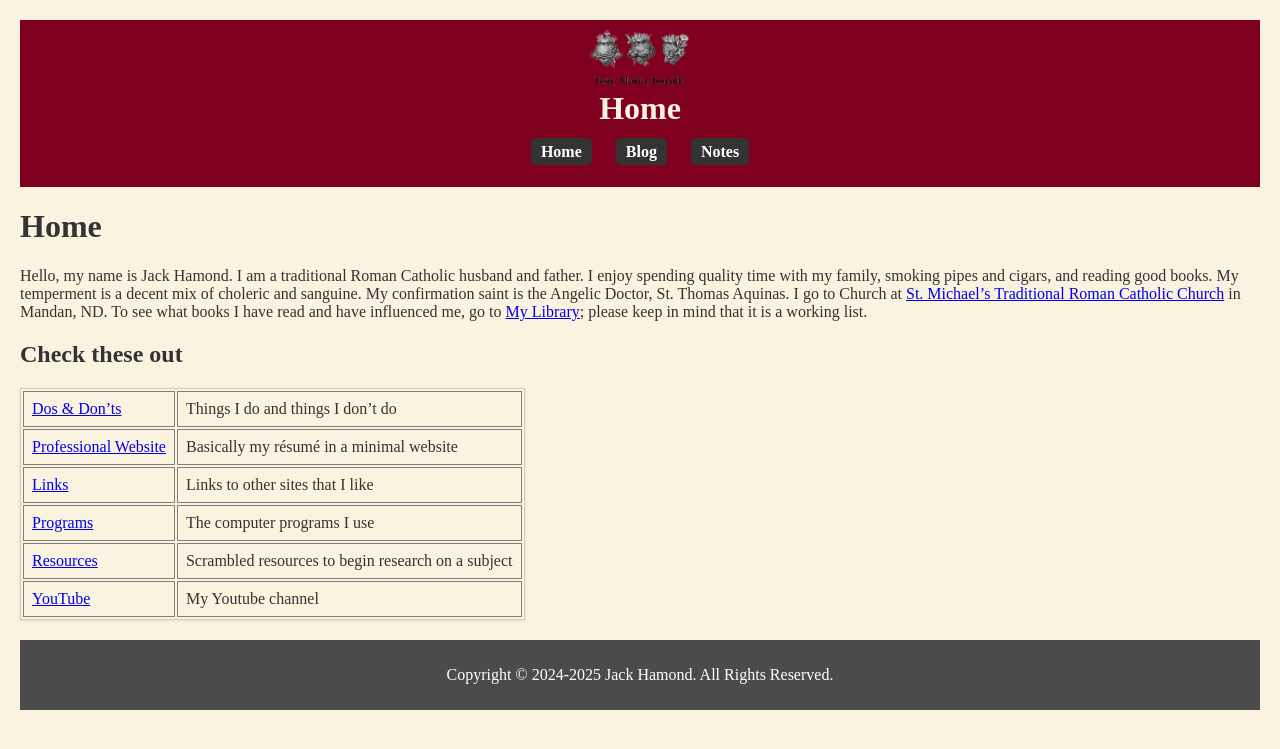
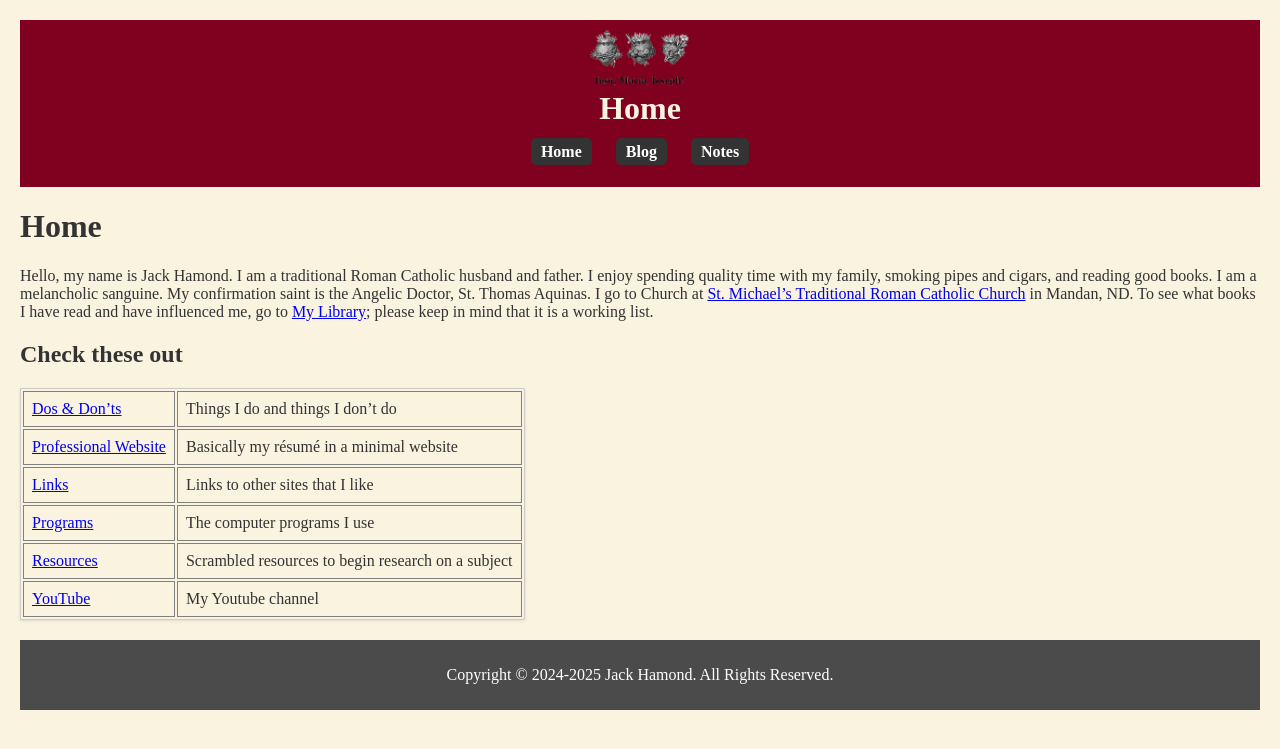
Before and after one commit to jackhamond/jackhamond.github.io, a Jekyll site: the page built from index.md, in a window 1280 px wide. Shown: the top 749 px of the page. Built offline with Jekyll 4.4.1, drawn with Linux system fonts in a browser that asks for light colours; our own code applies the rules of GitHub Pages for plain Markdown files.

Commit message:
Update index.md

```diff
--- a/index.md
+++ b/index.md
@@ -4,7 +4,7 @@ title: "Home"
 
 # Home
 
-Hello, my name is Jack Hamond. I am a traditional Roman Catholic husband and father. I enjoy spending quality time with my family, smoking pipes and cigars, and reading good books. My temperment is a decent mix of choleric and sanguine. My confirmation saint is the Angelic Doctor, St. Thomas Aquinas. I go to Church at [St. Michael's Traditional Roman Catholic Church](https://stm-nd.sspx.org/) in Mandan, ND. To see what books I have read and have influenced me, go to [My Library](/library/); please keep in mind that it is a working list.
+Hello, my name is Jack Hamond. I am a traditional Roman Catholic husband and father. I enjoy spending quality time with my family, smoking pipes and cigars, and reading good books. I am a melancholic sanguine. My confirmation saint is the Angelic Doctor, St. Thomas Aquinas. I go to Church at [St. Michael's Traditional Roman Catholic Church](https://stm-nd.sspx.org/) in Mandan, ND. To see what books I have read and have influenced me, go to [My Library](/library/); please keep in mind that it is a working list.
 
 ## Check these out
 
```
